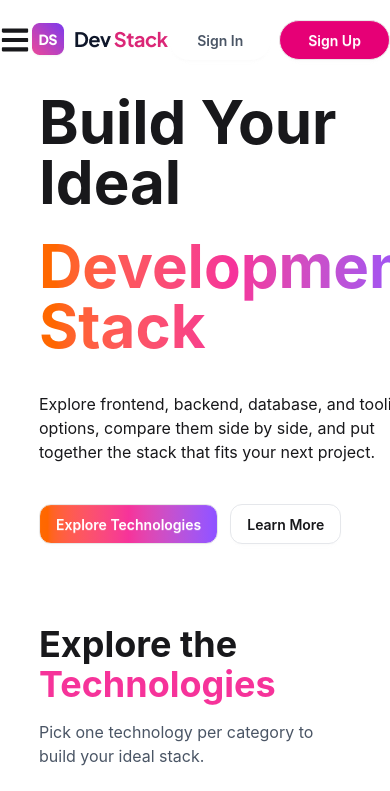
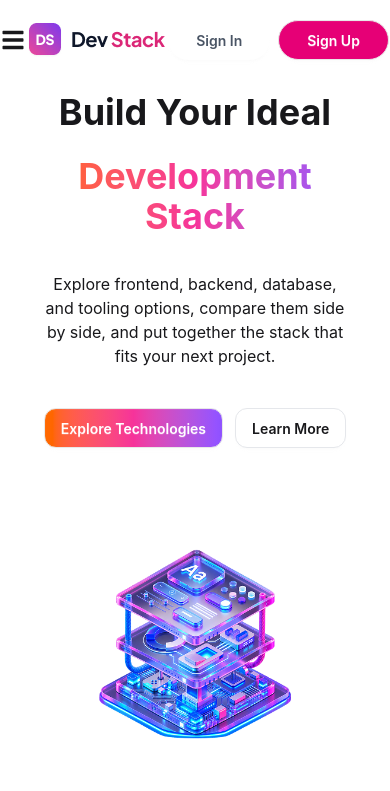
Before and after one commit to SSAShawon/dev-stack, a React (Vite) app: page / in a window 390 px wide. Shown: the top 791 px of the page. Built offline with nearby package versions, Linux system fonts and the light colour scheme.

Commit message:
responsive hero section

```diff
--- a/src/components/Hero.tsx
+++ b/src/components/Hero.tsx
@@ -3,17 +3,17 @@ import heroPhoto from "../assets/banner-stack.png";
 
 const Hero = () => {
   return (
-    <div className="flex items-center justify-between gap-6 w-[80%] mx-auto">
+    <div className="flex flex-col sm:flex-row items-center justify-between gap-6 w-[80%] mx-auto">
       <div className="max-w-xl">
-        <h1 className="text-6xl py-3 font-bold ">Build Your Ideal</h1>
-        <h1 className="text-6xl py-3 font-bold bg-linear-to-r from-orange-500 via-pink-500 to-violet-500 bg-clip-text text-transparent">
+        <h1 className="text-4xl text-center sm:text-left sm:text-6xl py-3 font-bold ">Build Your Ideal</h1>
+        <h1 className="text-4xl text-center sm:text-left sm:text-6xl py-3 font-bold bg-linear-to-r from-orange-500 via-pink-500 to-violet-500 bg-clip-text text-transparent">
           Development Stack
         </h1>
-        <p className="py-6">
+        <p className="text-center sm:text-left py-6">
           Explore frontend, backend, database, and tooling options, compare them
           side by side, and put together the stack that fits your next project.
         </p>
-        <div className="py-4 flex gap-3">
+        <div className="py-4 flex gap-3 justify-center sm:justify-start">
           <button className="btn text-white bg-linear-to-r from-orange-500 via-pink-500 to-violet-500 rounded-xl">
             Explore Technologies
           </button>
--- a/src/components/Nav.tsx
+++ b/src/components/Nav.tsx
@@ -5,7 +5,7 @@ const Nav = () => {
   return (
     <div className="flex items-center justify-around sticky top-0 bg-white py-5">
 
-    <button className="md:hidden text-3xl">
+    <button className="sm:hidden text-2xl">
       <FaBars/>
     </button>
 
@@ -13,7 +13,7 @@ const Nav = () => {
       <img src={logo} alt="Dev Stack"  className=""/>
 
       {/* middle a nav item */}
-      <div className="hidden md:flex gap-6 text-gray-600 ">
+      <div className="hidden sm:flex gap-6 text-gray-600 ">
         <a href="#" className="text-pink-500 font-semibold">Home</a>
         <a href="#">Technologies</a>
         <a href="#">Projects</a>
@@ -23,7 +23,7 @@ const Nav = () => {
 
       {/* right sign in/up button */}
 
-      <div className="flex gap-2 sm:">
+      <div className="flex gap-2">
         <button className="btn bg-white border-0 text-gray-600 rounded-4xl px-7">Sign In</button>
 
         <button className="btn bg-pink-600 rounded-4xl px-7 text-white">Sign Up</button>
```
